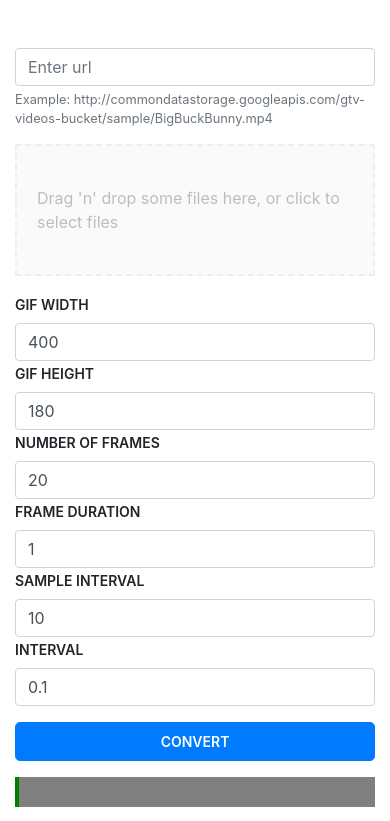
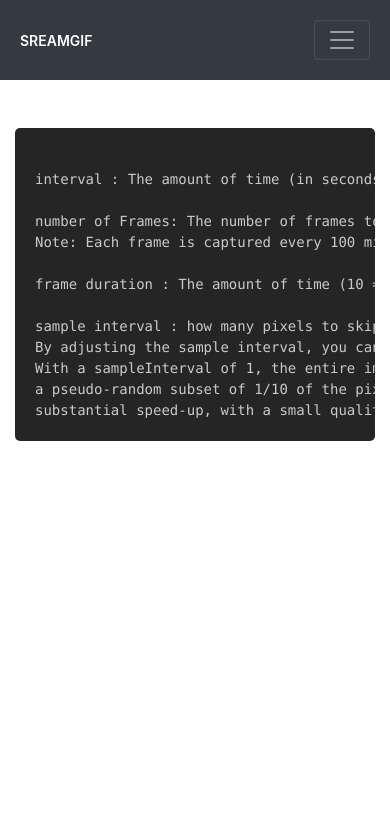
Before and after one commit to haikelfazzani/stream-to-gif, a React (Create React App) app: page /doc in a window 390 px wide. Shown: the top 821 px of the page. Built offline with nearby package versions, Linux system fonts and the light colour scheme; grey boxes are pictures that could not be loaded.

Commit message:
update app

```diff
--- a/package.json
+++ b/package.json
@@ -9,6 +9,7 @@
     "gifshot": "^0.4.5",
     "react": "^16.12.0",
     "react-dom": "^16.12.0",
+    "react-router-dom": "^5.1.2",
     "react-scripts": "3.3.0"
   },
   "scripts": {
--- a/src/App.css
+++ b/src/App.css
@@ -1,27 +1,22 @@
-img, video {
+.navbar {
+  padding: 15px 130px;
+}
+
+img,
+video {
   width: 100%;
 }
 
-label, .btn {
+label,
+.btn,
+.navbar-brand {
   font-size: 14px;
   font-weight: 600;
   text-transform: uppercase;
 }
 
-pre {
-  padding: 20px;
-  background-color: #252525;
-  border-radius: 5px;
-  color: #cacaca !important;
+@media screen and (max-width: 600px) {
+  .navbar {
+    padding: 20px;
+  }
 }
-
-.myProgress {
-  width: 100%;
-  background-color: grey;
-}
-
-.myBar {
-  width: 1%;
-  height: 30px;
-  background-color: green;
-}
--- a/src/App.js
+++ b/src/App.js
@@ -1,104 +1,22 @@
-import React, { useState } from 'react';
-import gifshot from 'gifshot'
+import React from 'react';
+import { BrowserRouter, Switch, Route } from 'react-router-dom'
 import './App.css';
-import InputFile from './components/InputFile';
-import ProgressBar from './components/ProgressBar';
-import placeholder from './img/1.png'
-import ConvertSettings from './containers/ConvertSettings';
-
-const notes = `
-interval : The amount of time (in seconds) to wait between each frame capture
-
-number of Frames: The number of frames to use to create the animated GIF
-Note: Each frame is captured every 100 milliseconds of a video and every ms for existing images
-
-frame duration : The amount of time (10 = 1s) to stay on each frame
-
-sample interval : how many pixels to skip when creating the palette. Default is 10. Less is better, but slower.
-By adjusting the sample interval, you can either produce extremely high-quality images slowly, or produce good images in reasonable times.
-With a sampleInterval of 1, the entire image is used in the learning phase, while with an interval of 10,
-a pseudo-random subset of 1/10 of the pixels are used in the learning phase. A sampling factor of 10 gives a
-substantial speed-up, with a small quality penalty.
-`;
-
-const testURL = 'http://commondatastorage.googleapis.com/gtv-videos-bucket/sample/BigBuckBunny.mp4';
+import StreamGif from './pages/StreamGif';
+import Doc from './pages/Doc';
+import NavBar from './components/NavBar';
 
 function App () {
-  const [vid, setVid] = useState(testURL)
-  const [imgPrev, setimgPrev] = useState(placeholder);
-  const [widthProg, setWidthProg] = useState('1%');
-  const [settings, setSettings] = useState({})
-
-  const handleFile = (e) => {
-    //console.log(e.target.files[0]);
-    setVid(window.URL.createObjectURL(e.target.files[0]));
-  }
-
-  const convertGif = () => {
-    gifshot.createGIF({
-      ...settings,
-      video: vid,
-      fontWeight: 'normal',
-      fontSize: '16px',
-      fontFamily: 'sans-serif',
-      fontColor: '#ffffff',
-      textAlign: 'center',
-      textBaseline: 'bottom',
-      numWorkers: 2,
-      progressCallback, completeCallback
-    }, function (obj) {
-      if (!obj.error) {
-        setimgPrev(obj.image)
-      }
-    });
-  }
-
-  const urlChange = (e) => {
-    setVid(e.target.value);
-  }
-
-  const progressCallback = (captureProgress) => {
-    setWidthProg((captureProgress * 100) + '%');
-  }
-
-  const completeCallback = () => {
-    console.log('completed');
-  }
-
-  const getSettings = (userSettings) => {
-    setSettings(userSettings);
-  }
 
   return (
-    <div className="container py-5">
+    <BrowserRouter>
 
-      <div className="form-group mb-3">
-        <input type="text" className="form-control" placeholder="Enter url" onChange={urlChange} />
-        <small className="form-text text-muted">Example: {testURL}</small>
-      </div>
+      <NavBar />
 
-      <InputFile handleFile={handleFile} />
-
-      <ConvertSettings getSettings={getSettings} />
-
-      <button onClick={convertGif} className="btn btn-primary w-100 btn-lg mb-3">convert</button>
-
-      <ProgressBar widthProg={widthProg} />
-
-
-      <div className="row mb-3">
-        <div className="col-md-6">
-          <video src={vid} controls></video>
-        </div>
-
-        <div className="col-md-6">
-          <img src={imgPrev} alt="placeholder" />
-        </div>
-      </div>
-
-      <pre className="mb-3"><code>{notes}</code></pre>
-
-    </div>
+      <Switch>
+        <Route exact path="/" component={StreamGif} />
+        <Route path="/doc" component={Doc} />
+      </Switch>
+    </BrowserRouter>
   );
 }
 
--- /dev/null
+++ b/src/components/NavBar.js
@@ -0,0 +1,24 @@
+import React from 'react';
+import { Link } from 'react-router-dom'
+
+function NavBar () {
+  return (
+    <nav className="navbar navbar-expand-lg navbar-dark bg-dark">
+      <Link className="navbar-brand" to="/">SreamGif</Link>
+      <button className="navbar-toggler" type="button" data-toggle="collapse"
+        data-target="#navbarSupportedContent" aria-controls="navbarSupportedContent"
+        aria-expanded="false" aria-label="Toggle navigation">
+        <span className="navbar-toggler-icon"></span>
+      </button>
+
+      <div className="collapse navbar-collapse" id="navbarSupportedContent">
+        <ul className="navbar-nav mr-auto"></ul>
+
+        <Link className="btn btn-light" to="/doc">DOC</Link>
+
+      </div>
+    </nav>
+  )
+}
+
+export default NavBar
--- a/src/components/ProgressBar.js
+++ b/src/components/ProgressBar.js
@@ -1,4 +1,5 @@
-import React from 'react'
+import React from 'react';
+import '../styles/progress.css'
 
 function ProgressBar ({ widthProg }) {
 
--- /dev/null
+++ b/src/pages/Doc.js
@@ -0,0 +1,24 @@
+import React from 'react';
+import '../styles/doc.css'
+
+const notes = `
+interval : The amount of time (in seconds) to wait between each frame capture
+
+number of Frames: The number of frames to use to create the animated GIF
+Note: Each frame is captured every 100 milliseconds of a video and every ms for existing images
+
+frame duration : The amount of time (10 = 1s) to stay on each frame
+
+sample interval : how many pixels to skip when creating the palette. Default is 10. Less is better, but slower.
+By adjusting the sample interval, you can either produce extremely high-quality images slowly, or produce good images in reasonable times.
+With a sampleInterval of 1, the entire image is used in the learning phase, while with an interval of 10,
+a pseudo-random subset of 1/10 of the pixels are used in the learning phase. A sampling factor of 10 gives a
+substantial speed-up, with a small quality penalty.
+`;
+
+
+export default function Doc() {
+  return (
+    <div className="container py-5"><pre className="mb-3"><code>{notes}</code></pre></div>
+  )
+}
--- /dev/null
+++ b/src/pages/StreamGif.js
@@ -0,0 +1,86 @@
+import React ,{useState } from 'react';
+import gifshot from 'gifshot'
+import InputFile from '../components/InputFile';
+import ProgressBar from '../components/ProgressBar';
+import placeholder from '../img/1.png'
+import ConvertSettings from '../containers/ConvertSettings';
+
+const testURL = 'http://commondatastorage.googleapis.com/gtv-videos-bucket/sample/BigBuckBunny.mp4';
+
+export default function StreamGif () {
+
+  const [vid, setVid] = useState(testURL)
+  const [imgPrev, setimgPrev] = useState(placeholder);
+  const [widthProg, setWidthProg] = useState('1%');
+  const [settings, setSettings] = useState({})
+
+  const handleFile = (e) => {
+    //console.log(e.target.files[0]);
+    setVid(window.URL.createObjectURL(e.target.files[0]));
+  }
+
+  const convertGif = () => {
+    gifshot.createGIF({
+      ...settings,
+      video: vid,
+      fontWeight: 'normal',
+      fontSize: '16px',
+      fontFamily: 'sans-serif',
+      fontColor: '#ffffff',
+      textAlign: 'center',
+      textBaseline: 'bottom',
+      numWorkers: 2,
+      progressCallback, completeCallback
+    }, function (obj) {
+      if (!obj.error) {
+        setimgPrev(obj.image)
+      }
+    });
+  }
+
+  const urlChange = (e) => {
+    setVid(e.target.value);
+  }
+
+  const progressCallback = (captureProgress) => {
+    setWidthProg((captureProgress * 100) + '%');
+  }
+
+  const completeCallback = () => {
+    console.log('completed');
+  }
+
+  const getSettings = (userSettings) => {
+    setSettings(userSettings);
+  }
+
+  return (
+    <div className="container py-5">
+
+      <div className="form-group mb-3">
+        <input type="text" className="form-control" placeholder="Enter url" onChange={urlChange} />
+        <small className="form-text text-muted">Example: {testURL}</small>
+      </div>
+
+      <InputFile handleFile={handleFile} />
+
+      <ConvertSettings getSettings={getSettings} />
+
+      <button onClick={convertGif} className="btn btn-primary w-100 btn-lg mb-3">convert</button>
+
+      <ProgressBar widthProg={widthProg} />
+
+
+      <div className="row mb-3">
+        <div className="col-md-6">
+          <video src={vid} controls></video>
+        </div>
+
+        <div className="col-md-6">
+          <img src={imgPrev} alt="placeholder" />
+        </div>
+      </div>
+
+    </div>
+  )
+}
--- /dev/null
+++ b/src/styles/doc.css
@@ -0,0 +1,6 @@
+pre {
+  padding: 20px;
+  background-color: #252525;
+  border-radius: 5px;
+  color: #cacaca !important;
+}
--- a/src/styles/input-file.css
+++ b/src/styles/input-file.css
@@ -8,7 +8,7 @@
   border-radius: 2px;
   border-color: #eeeeee;
   border-style: dashed;
-  background-color: #fafafa;
+  background-color: #343a40;
   color: #bdbdbd;
   outline: none;
   transition: border .24s ease-in-out;
--- /dev/null
+++ b/src/styles/progress.css
@@ -0,0 +1,10 @@
+.myProgress {
+  width: 100%;
+  background-color: grey;
+}
+
+.myBar {
+  width: 1%;
+  height: 30px;
+  background-color: #343a40;
+}
```
Also changed, not shown: 1 other file (tests, documents, lock files or other folders).
